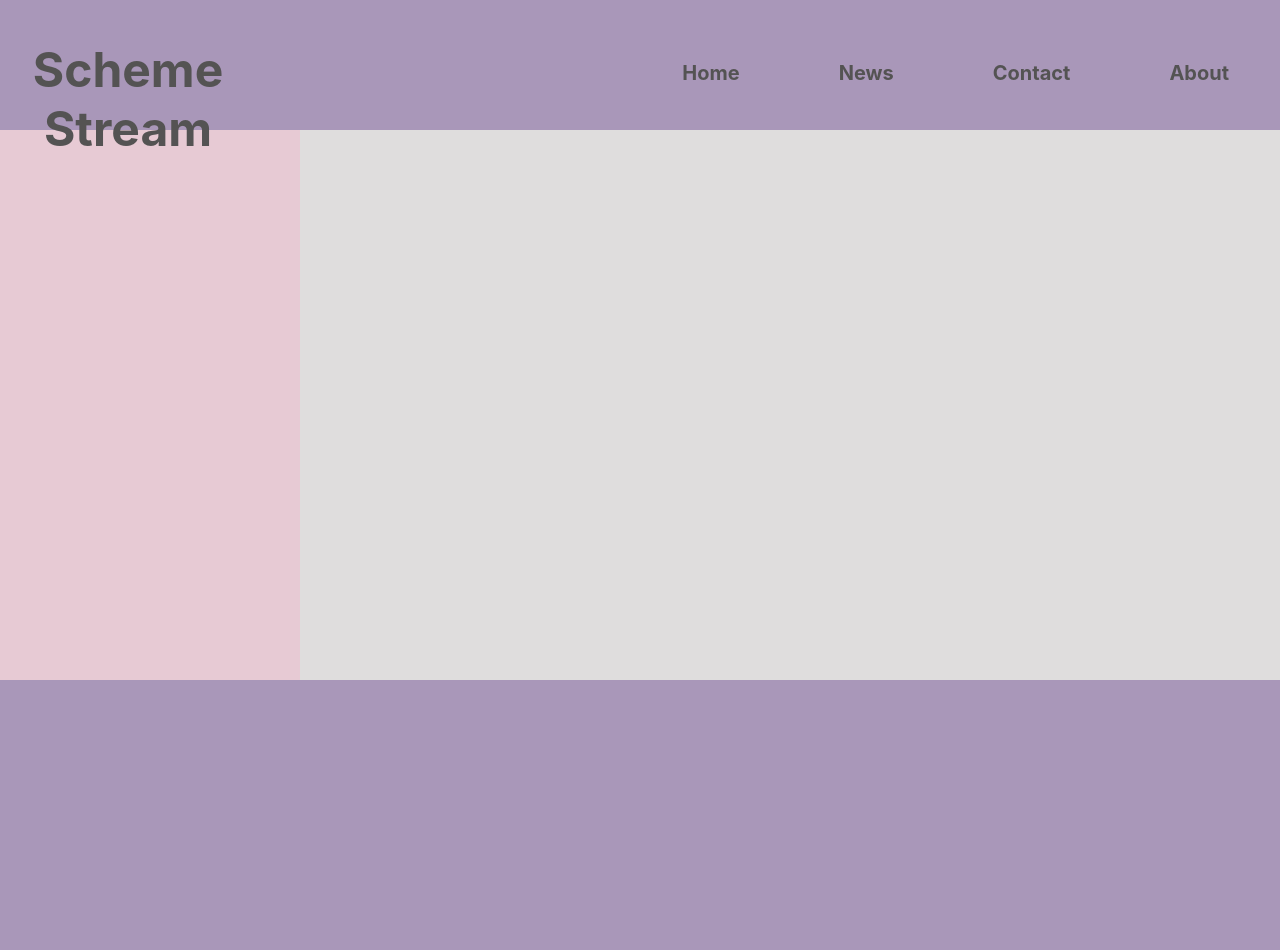
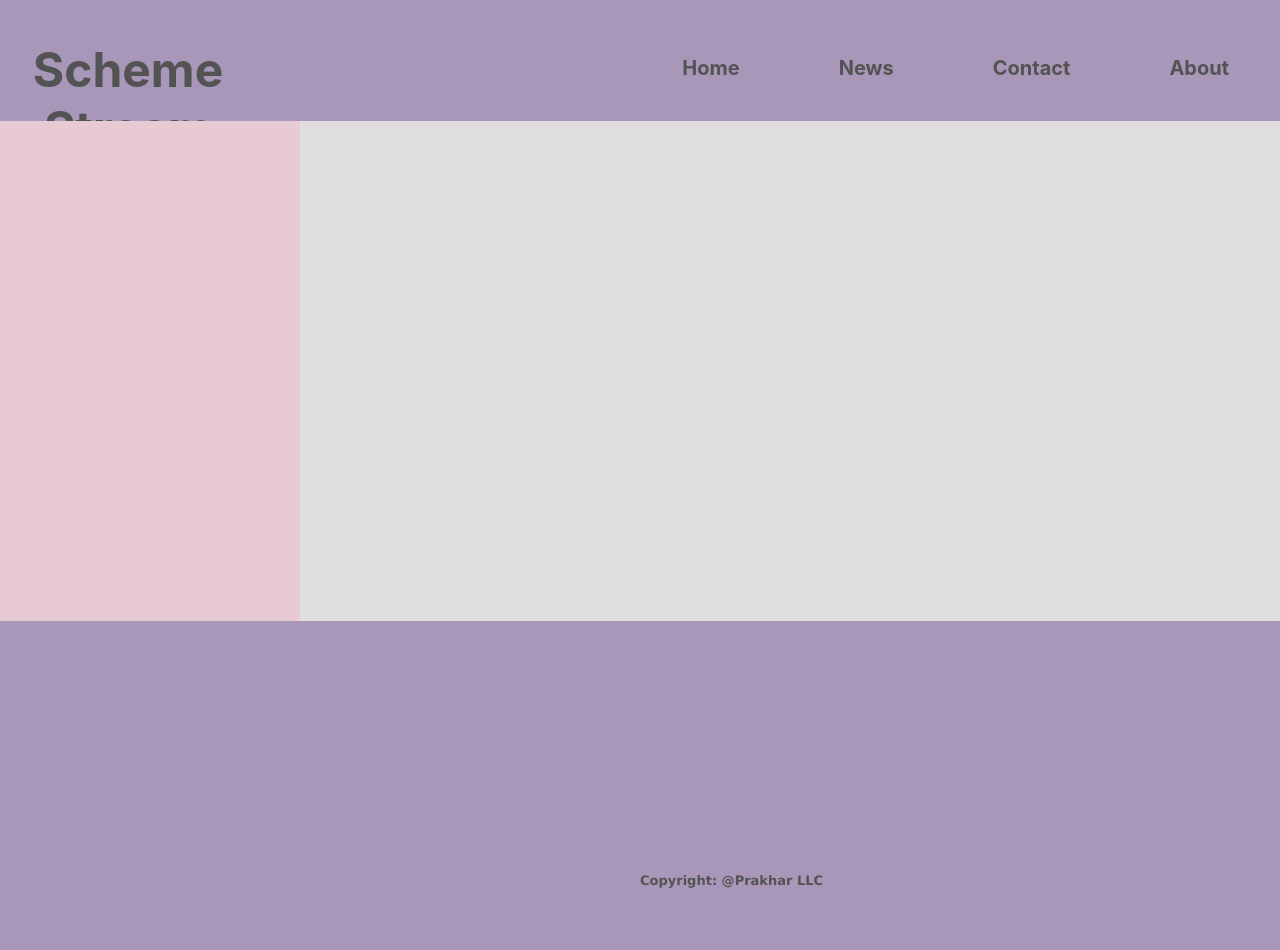
Before and after one commit to MishraPrakhar/scheme-stream, a React (Create React App) app: page / in a window 1280 px wide. Shown: the top 950 px of the page. Built offline with nearby package versions, Linux system fonts and the light colour scheme.

Commit message:
UI enhanced

```diff
--- a/src/components/Content/Content.css
+++ b/src/components/Content/Content.css
@@ -3,11 +3,11 @@
   background-color: #dfdddd;
   font-size: 14px;
   font-family: Verdana;
-  flex: auto;
+  display: flex;
 }
 
 .MainPage .LeftPanel {
-  height: 550px;
+  height: 500px;
   width: 300px;
   background-color: #e7cad4;
   font-size: 14px;
--- a/src/components/Footer/AppFooter.css
+++ b/src/components/Footer/AppFooter.css
@@ -5,13 +5,14 @@
 
 
 .Footer .FooterRow{
-  height: 270px;
+  height: 200px;
+  display: flex;
 }
 .Footer .Copyright h3 {
   font-family: Verdana, Geneva, Tahoma, sans-serif;
-  color: #2a1515;
+  color: #545353;
   font-size: small;
-  margin-block-start: 0em;
+  margin-block-start: 4em;
   margin-block-end: 0em;
   align-items: center;
   display: flex;
--- a/src/components/Header/AppHeader.css
+++ b/src/components/Header/AppHeader.css
@@ -2,11 +2,12 @@
   grid-area: header;
   display: flex;
   width: 100%;
-  height: 130px;
+  height: 121px;
   z-index: 1;
   justify-content: space-between;
   box-shadow: 0 2px 8px rgb(0 0 0 / 25%);
   background-color: #a997b9;
+  display: flex;
 }
 
 .Header .AppName {
@@ -19,6 +20,7 @@
 .Header .Menu li {
   float: left;
   padding: 15px 27px 0px 24px;
+  display: flex;
 }
 
 .Header .Menu ul {
@@ -29,6 +31,7 @@
   font-weight: bold;
   color: #545353;
   text-decoration: none;
+  display: flex;
 }
 
 @media (min-width: 580px) {
```
